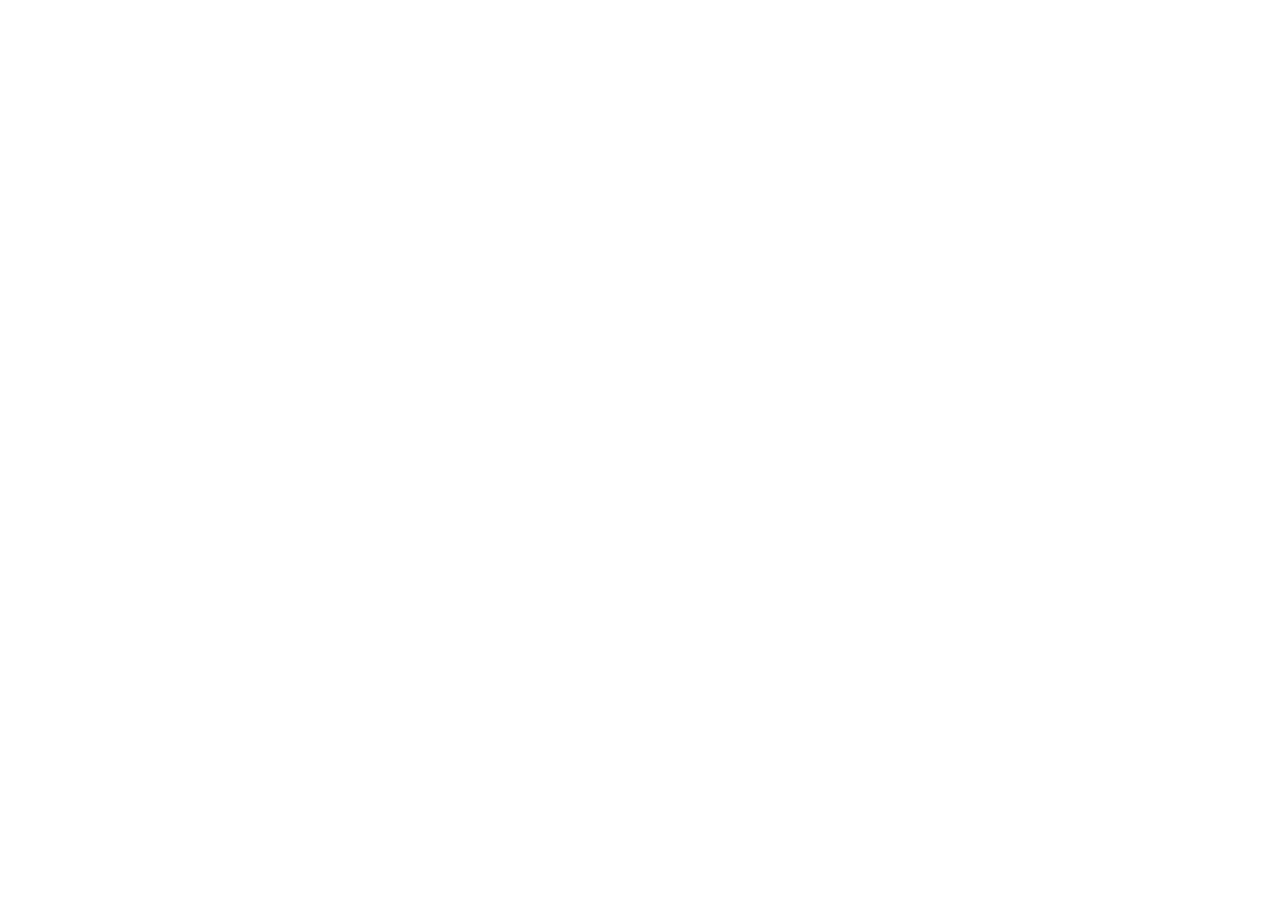
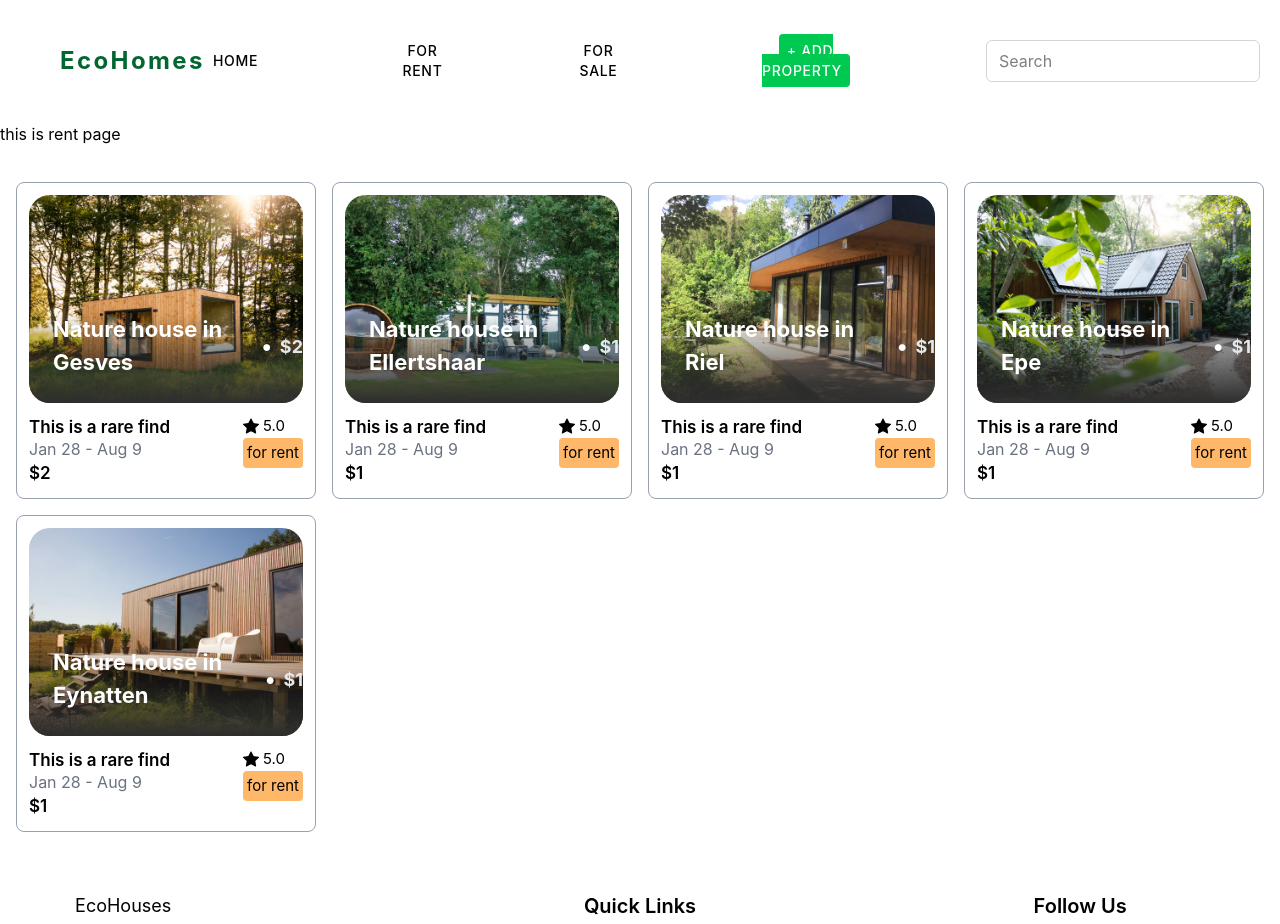
Before and after one commit to CristianM100/EcoHouses, a React (Vite) app: page /rent in a window 1280 px wide. Shown: the top 924 px of the page. Before the commit the page ends 800 px from the top, so only its background shows below. Built offline with nearby package versions, Linux system fonts and the light colour scheme.

Commit message:
edit rent page

```diff
--- a/src/pages/Rent.jsx
+++ b/src/pages/Rent.jsx
@@ -1,11 +1,16 @@
-
+import PropertyList from "../components/PropertyList";
+import Header from "../components/Header";
+import Footer from "../components/Footer";
 
 
 
 export function Rent() {
     return(
         <>
-
+            <Header />
+            <div>this is rent page</div>
+            <PropertyList filterProperties="for rent"/>
+            <Footer />
         </>
     )
 }
```
